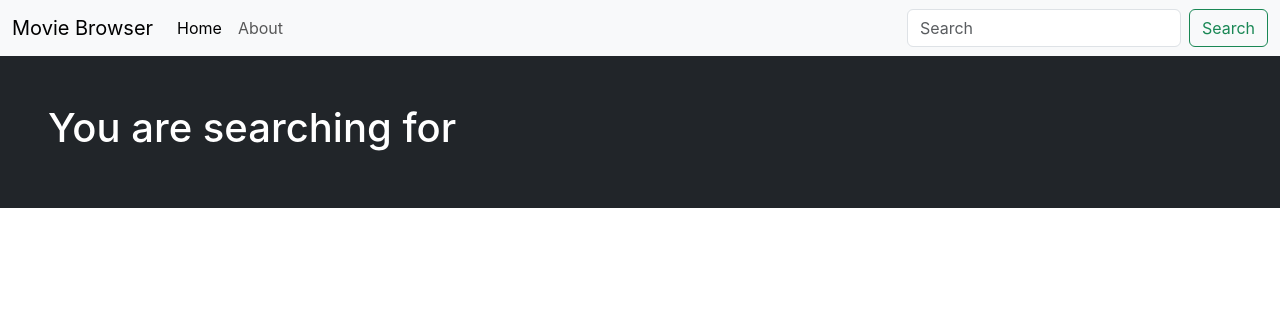
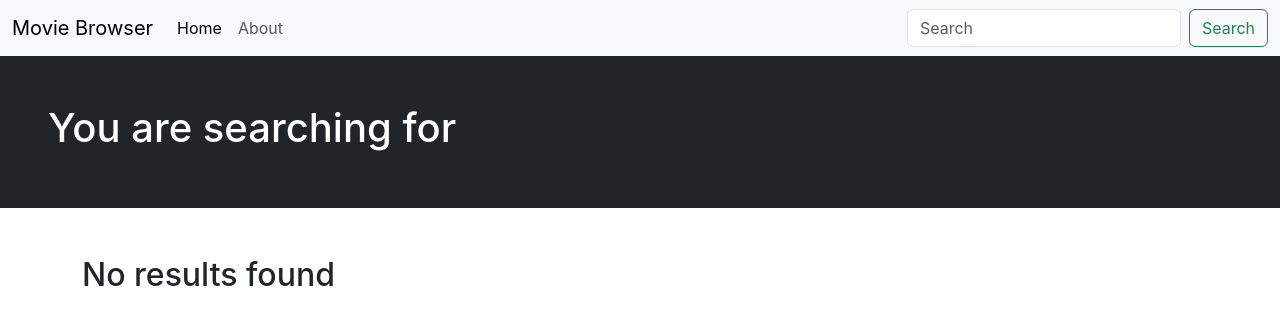
Before and after one commit to CJ2e/moviebrowser, a React (Create React App) app: page /search in a window 1280 px wide. Shown: the top 324 px of the page. Built offline with nearby package versions, Linux system fonts and the light colour scheme.

Commit message:
No Search Results handling

```diff
--- a/src/components/Navbar.js
+++ b/src/components/Navbar.js
@@ -7,7 +7,10 @@ const Navbar = ({ searchText, setSearchText }) => {
 		navigate('/search');
 		setSearchText(e.target.value);
 	};
-
+	// const navSearchText = (e) => {
+	// 	navigate('/search');
+	// 	setSearchText(e.target.value);
+	// };
 	return (
 		<nav className="navbar navbar-expand-lg bg-body-tertiary">
 			<div className="container-fluid">
@@ -47,7 +50,11 @@ const Navbar = ({ searchText, setSearchText }) => {
 							value={searchText}
 							onChange={updateSearchText}
 						/>
-						<button className="btn btn-outline-success" type="submit">
+						<button
+							className="btn btn-outline-success"
+							type="submit"
+							// onClick={navSearchText}
+						>
 							Search
 						</button>
 					</form>
--- a/src/components/SearchView.js
+++ b/src/components/SearchView.js
@@ -2,9 +2,19 @@ import { Link } from 'react-router-dom';
 import Hero from './Hero';
 
 // TMDB API Key = 1a3778c76514f5d4cbce4f9db87d109a
+const NoReultsCard = () => {
+	return (
+		<div className="col">
+			<div className="row">
+				<h2>No results found</h2>
+			</div>
+		</div>
+	);
+};
 
 const MovieCard = ({ movie }) => {
 	const posterUrl = `https://image.tmdb.org/t/p/w500/${movie.poster_path}`;
+	const posterPlaceHolder = `https://via.placeholder.com/500x750?text=${movie.original_title}`;
 	const detailUrl = `/movies/${movie.id}`;
 	return (
 		<div className="col-lg-3 col-md-3 col-4 my-4">
@@ -13,6 +23,10 @@ const MovieCard = ({ movie }) => {
 					src={posterUrl}
 					className="card-img-top"
 					alt={movie.original_title}
+					onError={(e) => {
+						e.target.onerror = null;
+						e.target.src = posterPlaceHolder;
+					}}
 				/>
 				<div className="card-body d-flex flex-column">
 					<h5 className="card-title">{movie.original_title}</h5>
@@ -31,12 +45,17 @@ const SearchView = ({ keyword, searchResults }) => {
 	const resultsHtml = searchResults.map((obj, i) => {
 		return <MovieCard movie={obj} key={i} />;
 	});
+	const noResultsHtml = <NoReultsCard />;
 	return (
 		<>
 			<Hero text={title} />
-			{resultsHtml && (
+			{resultsHtml.length > 0 ? (
 				<div className="container">
 					<div className="row">{resultsHtml}</div>
+				</div>
+			) : (
+				<div className="container">
+					<div className="row py-5">{noResultsHtml}</div>
 				</div>
 			)}
 		</>
```
